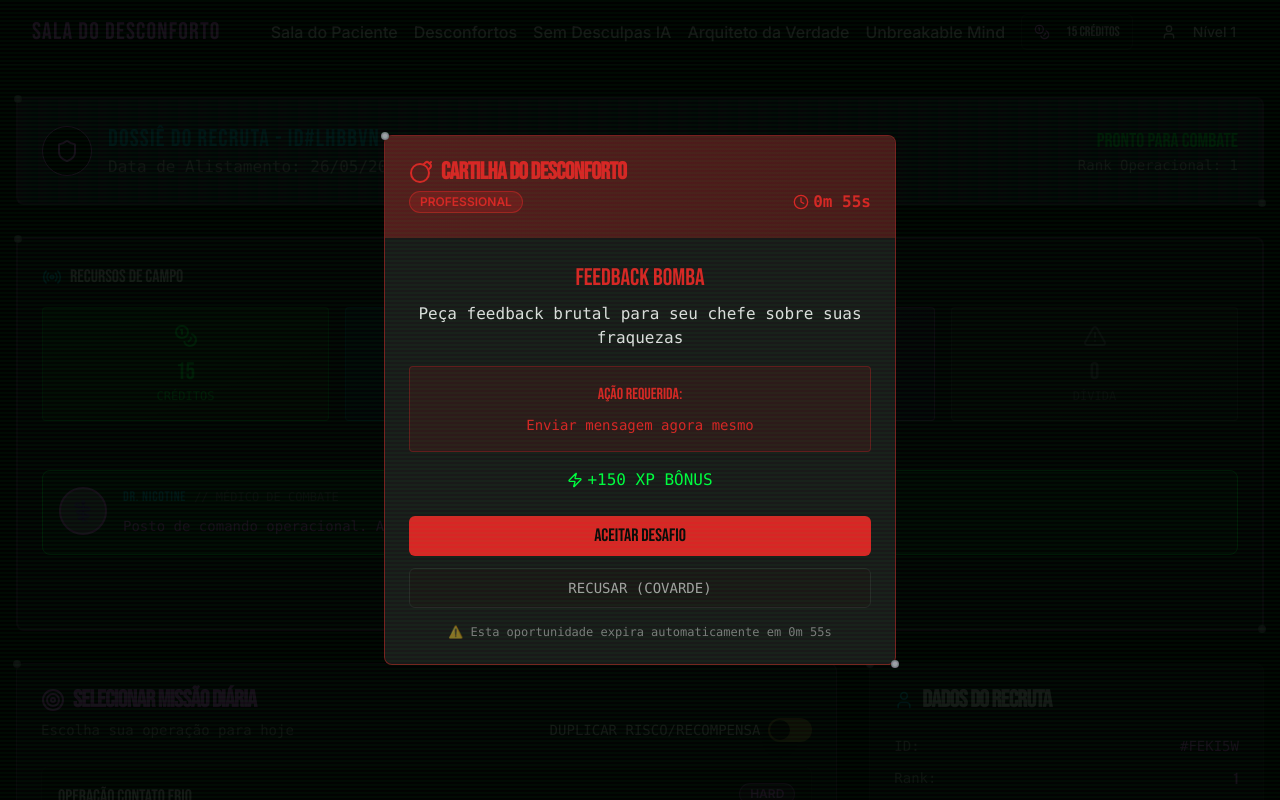
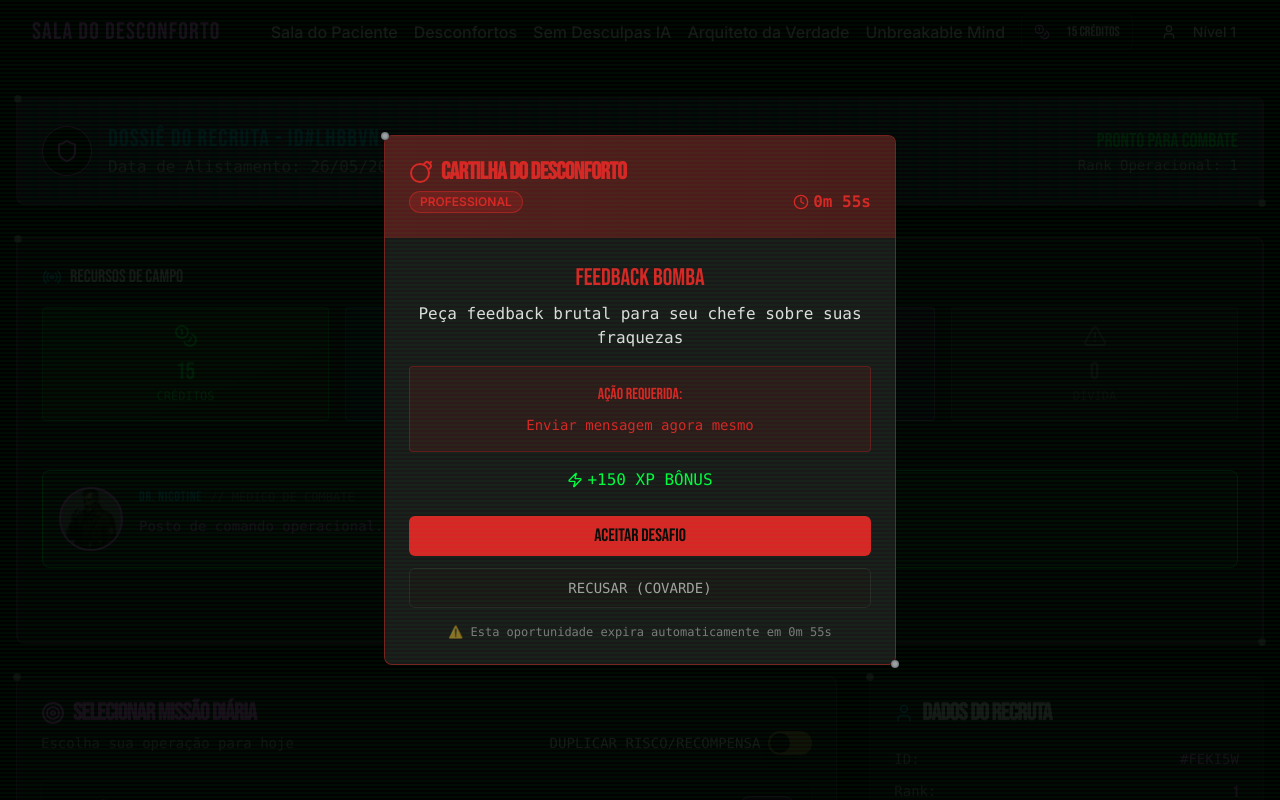
Before and after one commit to obrunomorgado/discomfort-lab-manifesto, a React (Vite) app: page / in a window 1280 px wide. Shown: the top 800 px of the page. Built offline with nearby package versions, Linux system fonts and the light colour scheme.

Commit message:
feat: Use Dr. Nicotine image in patient room
Integrate the Dr. Nicotine image into the patient room section of the application.

```diff
--- a/src/components/CombatMedic/CombatMedic.tsx
+++ b/src/components/CombatMedic/CombatMedic.tsx
@@ -19,17 +19,6 @@ const CombatMedic = ({ mode, message, showCharacter = true }: CombatMedicProps)
     }
   };
 
-  const getCharacterIcon = () => {
-    switch (mode) {
-      case 'alert':
-        return '🩸';
-      case 'praise':
-        return '⚕️';
-      default:
-        return '🚬';
-    }
-  };
-
   return (
     <div className={`dr-nicotine-dialogue ${getModeStyles()} relative overflow-hidden`}>
       {/* Smoke overlay animation */}
@@ -43,9 +32,13 @@ const CombatMedic = ({ mode, message, showCharacter = true }: CombatMedicProps)
         {showCharacter && (
           <div className="flex-shrink-0">
             <div className="relative">
-              {/* Character representation */}
-              <div className="w-12 h-12 bg-military-metal rounded-full flex items-center justify-center border-2 border-cyber-fuchsia scanline-overlay">
-                <span className="text-xl">{getCharacterIcon()}</span>
+              {/* Dr. Nicotine Image */}
+              <div className="w-16 h-16 rounded-full overflow-hidden border-2 border-cyber-fuchsia scanline-overlay bg-military-metal">
+                <img
+                  src="/lovable-uploads/dfa1d651-611f-49ea-b66c-8527e45a1cd6.png"
+                  alt="Dr. Nicotine - Médico de Combate"
+                  className="w-full h-full object-cover object-center"
+                />
               </div>
 
               {/* Animated cigarette ember for neutral/default mode */}
```
Also changed, not shown: public/lovable-uploads/dfa1d651-611f-49ea-b66c-8527e45a1cd6.png (added).
